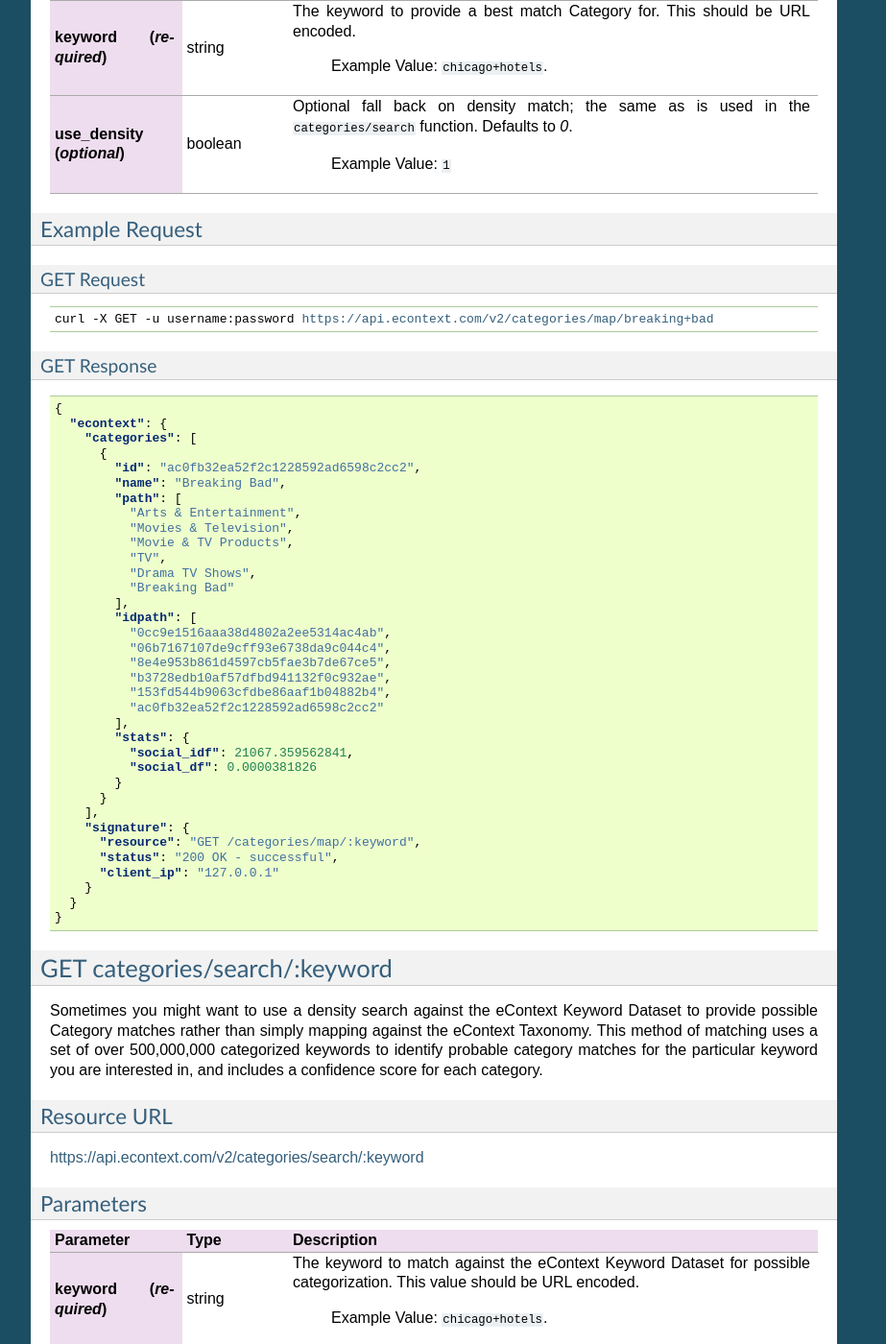
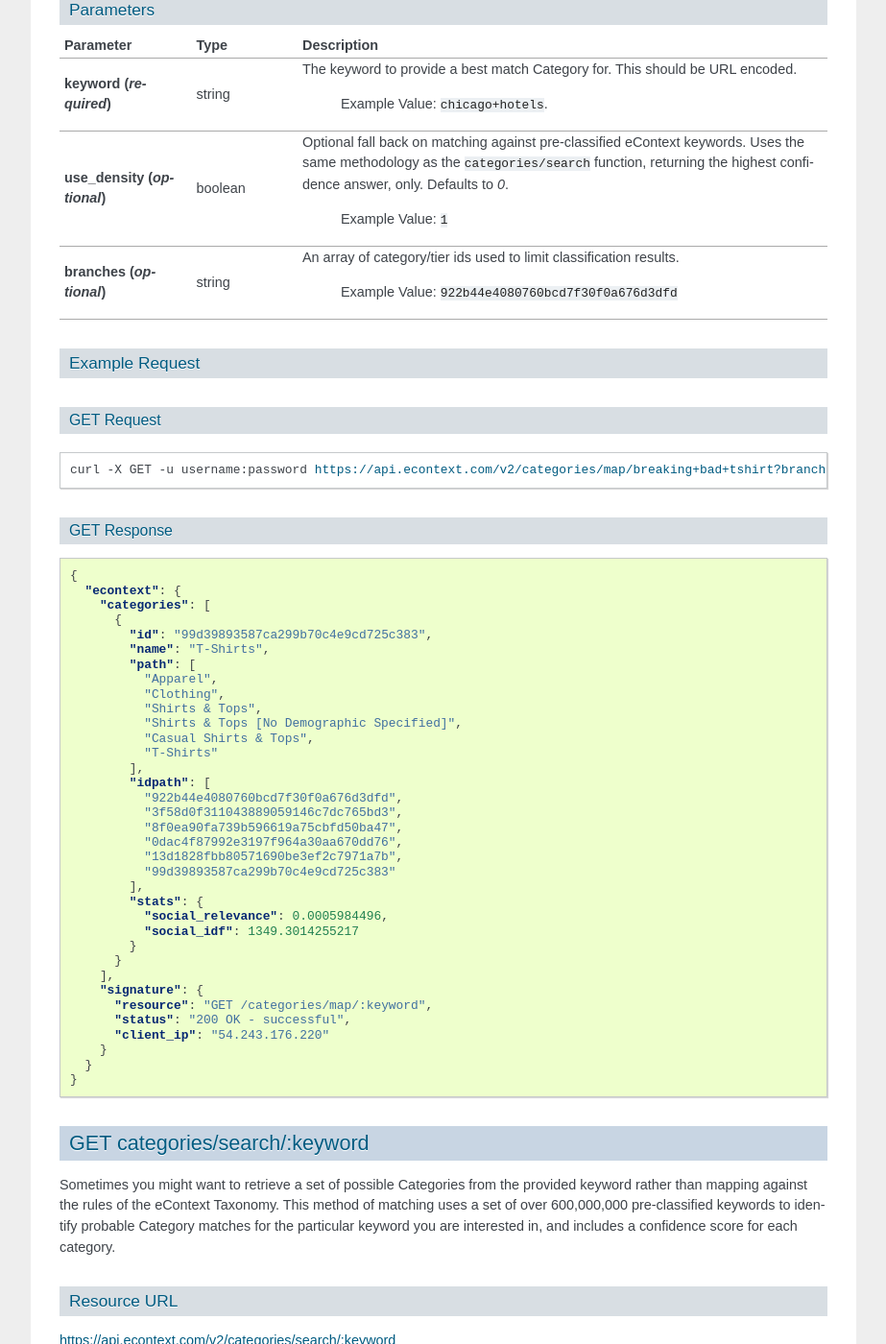
Before and after one commit to info-com/zenya-api-docs, a Sphinx documentation site: the page built from source/categories.rst, in a window 1280 px wide and 1400 px high, scrolled down 6835 px. Shown: the whole window at 96% size, without its empty margins (198-1121 px from the left). Built offline with Sphinx 7.4.7, drawn with Linux system fonts in a browser that asks for light colours; some of the changed text lies outside the part shown.

Commit message:
added a changelog (starting with 1.0.17), upped the version number, added a section on translation

```diff
--- a/source/_static/classify-keywords-output.json
+++ b/source/_static/classify-keywords-output.json
@@ -34,7 +34,7 @@
           ],
           "stats": {
             "social_idf": 21442.307007786,
-            "social_df": 0.0000375149
+            "social_relevance": 0.0000375149
           }
         },
         "85edc49558d9373a4a5bcfc6eb0bac90": {
@@ -64,7 +64,7 @@
           ],
           "stats": {
             "social_idf": 16646.488773748,
-            "social_df": 0.0000483229
+            "social_relevance": 0.0000483229
           }
         },
         "ab4a592bf3b0724f7955734270df0044": {
@@ -86,7 +86,7 @@
           ],
           "stats": {
             "social_idf": 6473.0134318335,
-            "social_df": 0.0001242708
+            "social_relevance": 0.0001242708
           }
         }
       }
--- a/source/_static/classify-text-output.json
+++ b/source/_static/classify-text-output.json
@@ -47,7 +47,7 @@
           ],
           "stats": {
             "social_idf": 19276634,
-            "social_df": 0.00000
+            "social_relevance": 0.00000
           }
         },
         "4a5b8ef0e9d0bda79de35a6e52b0dd4f": {
@@ -73,7 +73,7 @@
           ],
           "stats": {
             "social_idf": 73856.835249042,
-            "social_df": 0.0000108914
+            "social_relevance": 0.0000108914
           }
         }
       }
--- a/source/_static/keyword-search-b-output.json
+++ b/source/_static/keyword-search-b-output.json
@@ -129,7 +129,7 @@
             "ac0fb32ea52f2c1228592ad6598c2cc2"
           ],
           "stats": {
-            "social_df": 0.0000381826,
+            "social_relevance": 0.0000381826,
             "social_idf": 21067.359562841
           }
         }
--- a/source/available-functions.rst
+++ b/source/available-functions.rst
@@ -12,13 +12,13 @@
     :widths: 10, 30, 100
 
     "GET","categories/tiers","Retrieve top tier Categories from the eContext Taxonomy."
-    "GET","categories/map/:keyword","Retrieve a best map Category from the provided keyword."
-    "GET","categories/search/:keyword","Retrieve Categories based on a density search of the eContext Dataset."
+    "GET","categories/map/:keyword","Retrieve a best map Category from the provided keyword based on the eContext knowledge set."
+    "GET","categories/search/:keyword","Retrieve a set of possible Categories from the provided keyword based on comparing the keyword with pre-classified keywords in the eContext Dataset."
 
 Content Classification
 ----------------------
 
-Classify groups of keywords, HTML, or Social Content into the eContext Taxonomy.
+Classify groups of keywords, HTML, or Social Media Content into the eContext Taxonomy.
 
 .. csv-table::
     :header: "Method","Resource","Description"
--- a/source/categories.rst
+++ b/source/categories.rst
@@ -44,7 +44,7 @@
             ],
             "stats": {
               "social_idf": 296563.6,
-              "social_df": 0.0000027124
+              "social_relevance": 0.0000027124
             }
           },
           {
@@ -58,7 +58,7 @@
             ],
             "stats": {
               "social_idf": 15787.579033579,
-              "social_df": 0.0000509518
+              "social_relevance": 0.0000509518
             }
           },
           {
@@ -72,7 +72,7 @@
             ],
             "stats": {
               "social_idf": 2143.2770736046,
-              "social_df": 0.0003753161
+              "social_relevance": 0.0003753161
             }
           },
           {
@@ -86,7 +86,7 @@
             ],
             "stats": {
               "social_idf": 913.3248365394,
-              "social_df": 0.0008807451
+              "social_relevance": 0.0008807451
             }
           },
           {
@@ -100,7 +100,7 @@
             ],
             "stats": {
               "social_idf": 17636.444647759,
-              "social_df": 0.0000456105
+              "social_relevance": 0.0000456105
             }
           },
           {
@@ -114,7 +114,7 @@
             ],
             "stats": {
               "social_idf": 505.1528825996,
-              "social_df": 0.0015924017
+              "social_relevance": 0.0015924017
             }
           },
           {
@@ -128,7 +128,7 @@
             ],
             "stats": {
               "social_idf": 5407.1904628331,
-              "social_df": 0.000148766
+              "social_relevance": 0.000148766
             }
           },
           {
@@ -142,7 +142,7 @@
             ],
             "stats": {
               "social_idf": 1640.1458351059,
-              "social_df": 0.0004904481
+              "social_relevance": 0.0004904481
             }
           },
           {
@@ -156,7 +156,7 @@
             ],
             "stats": {
               "social_idf": 2338.8296529969,
-              "social_df": 0.0003439354
+              "social_relevance": 0.0003439354
             }
           },
           {
@@ -170,7 +170,7 @@
             ],
             "stats": {
               "social_idf": 2772.4196749605,
-              "social_df": 0.0002901459
+              "social_relevance": 0.0002901459
             }
           },
           {
@@ -184,7 +184,7 @@
             ],
             "stats": {
               "social_idf": 1167.0077491222,
-              "social_df": 0.0006892896
+              "social_relevance": 0.0006892896
             }
           },
           {
@@ -198,7 +198,7 @@
             ],
             "stats": {
               "social_idf": 563.5454013916,
-              "social_df": 0.0014274029
+              "social_relevance": 0.0014274029
             }
           },
           {
@@ -212,7 +212,7 @@
             ],
             "stats": {
               "social_idf": 8730.3596014493,
-              "social_df": 0.000092139
+              "social_relevance": 0.000092139
             }
           },
           {
@@ -226,7 +226,7 @@
             ],
             "stats": {
               "social_idf": 10614.886563877,
-              "social_df": 0.000075781
+              "social_relevance": 0.000075781
             }
           },
           {
@@ -240,7 +240,7 @@
             ],
             "stats": {
               "social_idf": 917934.95238095,
-              "social_df": 0.000001
+              "social_relevance": 0.000001
             }
           },
           {
@@ -254,7 +254,7 @@
             ],
             "stats": {
               "social_idf": 2320.5289514867,
-              "social_df": 0.0003466478
+              "social_relevance": 0.0003466478
             }
           },
           {
@@ -268,7 +268,7 @@
             ],
             "stats": {
               "social_idf": 2780.8185227928,
-              "social_df": 0.0002892696
+              "social_relevance": 0.0002892696
             }
           },
           {
@@ -282,7 +282,7 @@
             ],
             "stats": {
               "social_idf": 154213.072,
-              "social_df": 0.0000052162
+              "social_relevance": 0.0000052162
             }
           },
           {
@@ -296,7 +296,7 @@
             ],
             "stats": {
               "social_idf": 2770.825643237,
-              "social_df": 0.0002903129
+              "social_relevance": 0.0002903129
             }
           },
           {
@@ -310,7 +310,7 @@
             ],
             "stats": {
               "social_idf": 481915.85,
-              "social_df": 0.0000016692
+              "social_relevance": 0.0000016692
             }
           },
           {
@@ -324,7 +324,7 @@
             ],
             "stats": {
               "social_idf": null,
-              "social_df": null
+              "social_relevance": null
             }
           },
           {
@@ -338,7 +338,7 @@
             ],
             "stats": {
               "social_idf": 976.9719730374,
-              "social_df": 0.0008233668
+              "social_relevance": 0.0008233668
             }
           },
           {
@@ -352,7 +352,7 @@
             ],
             "stats": {
               "social_idf": 777.0329732344,
-              "social_df": 0.001035228
+              "social_relevance": 0.001035228
             }
           },
           {
@@ -366,7 +366,7 @@
             ],
             "stats": {
               "social_idf": 3559.8585410896,
-              "social_df": 0.0002259658
+              "social_relevance": 0.0002259658
             }
           },
           {
@@ -380,7 +380,7 @@
             ],
             "stats": {
               "social_idf": 4606.1252090801,
-              "social_df": 0.0001746384
+              "social_relevance": 0.0001746384
             }
           }
         ],
@@ -399,7 +399,7 @@
 GET categories/map/:keyword
 ---------------------------
 
-Use the eContext Taxonomy to map your keyword to a best match Category.
+Use the eContext Taxonomy to return a single best matching Category for the keyword submitted.
 
 Resource URL
 ^^^^^^^^^^^^
@@ -417,9 +417,12 @@
     "keyword (*required*)", "string", "The keyword to provide a best match Category for.  This should be URL encoded.
 
       Example Value: ``chicago+hotels``."
-    "use_density (*optional*)", "boolean", "Optional fall back on density match; the same as is used in the ``categories/search`` function.  Defaults to *0*.
+    "use_density (*optional*)", "boolean", "Optional fall back on matching against pre-classified eContext keywords. Uses the same methodology as the ``categories/search`` function, returning the highest confidence answer, only.  Defaults to *0*.
 
       Example Value: ``1``"
+    "branches (*optional*)","string","An array of category/tier ids used to limit classification results.
+
+      Example Value: ``922b44e4080760bcd7f30f0a676d3dfd``"
 
 Example Request
 ^^^^^^^^^^^^^^^
@@ -429,7 +432,7 @@
 
 .. parsed-literal::
 
-    curl -X GET -u username:password :api_url:`categories/map/breaking+bad`
+    curl -X GET -u username:password :api_url:`categories/map/breaking+bad+tshirt?branches[]=922b44e4080760bcd7f30f0a676d3dfd`
 
 GET Response
 """"""""""""
@@ -440,34 +443,34 @@
       "econtext": {
         "categories": [
           {
-            "id": "ac0fb32ea52f2c1228592ad6598c2cc2",
-            "name": "Breaking Bad",
+            "id": "99d39893587ca299b70c4e9cd725c383",
+            "name": "T-Shirts",
             "path": [
-              "Arts & Entertainment",
-              "Movies & Television",
-              "Movie & TV Products",
-              "TV",
-              "Drama TV Shows",
-              "Breaking Bad"
+              "Apparel",
+              "Clothing",
+              "Shirts & Tops",
+              "Shirts & Tops [No Demographic Specified]",
+              "Casual Shirts & Tops",
+              "T-Shirts"
             ],
             "idpath": [
-              "0cc9e1516aaa38d4802a2ee5314ac4ab",
-              "06b7167107de9cff93e6738da9c044c4",
-              "8e4e953b861d4597cb5fae3b7de67ce5",
-              "b3728edb10af57dfbd941132f0c932ae",
-              "153fd544b9063cfdbe86aaf1b04882b4",
-              "ac0fb32ea52f2c1228592ad6598c2cc2"
+              "922b44e4080760bcd7f30f0a676d3dfd",
+              "3f58d0f311043889059146c7dc765bd3",
+              "8f0ea90fa739b596619a75cbfd50ba47",
+              "0dac4f87992e3197f964a30aa670dd76",
+              "13d1828fbb80571690be3ef2c7971a7b",
+              "99d39893587ca299b70c4e9cd725c383"
             ],
             "stats": {
-              "social_idf": 21067.359562841,
-              "social_df": 0.0000381826
+              "social_relevance": 0.0005984496,
+              "social_idf": 1349.3014255217
             }
           }
         ],
         "signature": {
           "resource": "GET /categories/map/:keyword",
           "status": "200 OK - successful",
-          "client_ip": "127.0.0.1"
+          "client_ip": "54.243.176.220"
         }
       }
     }
@@ -483,11 +486,10 @@
 GET categories/search/:keyword
 ------------------------------
 
-Sometimes you might want to use a density search against the eContext Keyword Dataset to
-provide possible Category matches rather than simply mapping against the eContext Taxonomy.
-This method of matching uses a set of over 500,000,000 categorized keywords to identify
-probable category matches for the particular keyword you are interested in, and includes a
-confidence score for each category.
+Sometimes you might want to retrieve a set of possible Categories from the provided keyword rather than
+mapping against the rules of the eContext Taxonomy. This method of matching uses a set of over
+600,000,000 pre-classified keywords to identify probable Category matches for the particular keyword
+you are interested in, and includes a confidence score for each category.
 
 Resource URL
 ^^^^^^^^^^^^
@@ -505,7 +507,7 @@
     "keyword (*required*)", "string", "The keyword to match against the eContext Keyword Dataset for possible categorization. This value should be URL encoded.
 
       Example Value: ``chicago+hotels``."
-    "limit (*optional*)", "integer", "The number of category objects to return in the result set. The max number of categories is ``10`` and the default is ``5``.
+    "limit (*optional*)", "integer", "The number of Category objects to return in the result set. The max number of Categories is ``10`` and the default is ``5``.
 
       Example Value: ``3``"
 
@@ -550,7 +552,7 @@
             ],
             "stats": {
               "social_idf": 713949.40740741,
-              "social_df": 0.0000011267
+              "social_relevance": 0.0000011267
             },
             "confidence": 0.87356944379033
           },
@@ -569,7 +571,7 @@
             ],
             "stats": {
               "social_idf": 1752.8993361826,
-              "social_df": 0.0004589005
+              "social_relevance": 0.0004589005
             },
             "confidence": 0.032166909998587
           },
@@ -598,7 +600,7 @@
             ],
             "stats": {
               "social_idf": 92232.698564593,
-              "social_df": 0.0000087215
+              "social_relevance": 0.0000087215
             },
             "confidence": 0.020746008571563
           }
--- a/source/conf.py
+++ b/source/conf.py
@@ -48,9 +48,9 @@
 # built documents.
 #
 # The short X.Y version.
-version = '1.0.16'
+version = '1.0.17'
 # The full version, including alpha/beta/rc tags.
-release = '1.0.16'
+release = '1.0.17'
 
 # The language for content autogenerated by Sphinx. Refer to documentation
 # for a list of supported languages.
@@ -91,7 +91,7 @@
 
 # The theme to use for HTML and HTML Help pages.  See the documentation for
 # a list of builtin themes.
-html_theme = 'default'
+html_theme = 'nature'
 
 # Theme options are theme-specific and customize the look and feel of a theme
 # further.  For a list of options available for each theme, see the
--- a/source/index.rst
+++ b/source/index.rst
@@ -12,6 +12,7 @@
     introduction
     authentication
     objects
+    translation
     available-functions
     categories
     classify
@@ -29,3 +30,4 @@
 
 * :ref:`genindex`
 * :ref:`search`
+* :doc:`changelog`
```
Also changed, not shown: source/_static/classify-html-output.json (+8 -8 lines), source/_static/classify-social-output.json (+16 -16 lines), source/_static/classify-social-translate-input.json (added, +21 -0 lines), source/changelog.rst (added, +10 -0 lines), source/objects.rst (+21 -21 lines), source/translation.rst (added, +52 -0 lines), source/_static/classify-url-output.json.
